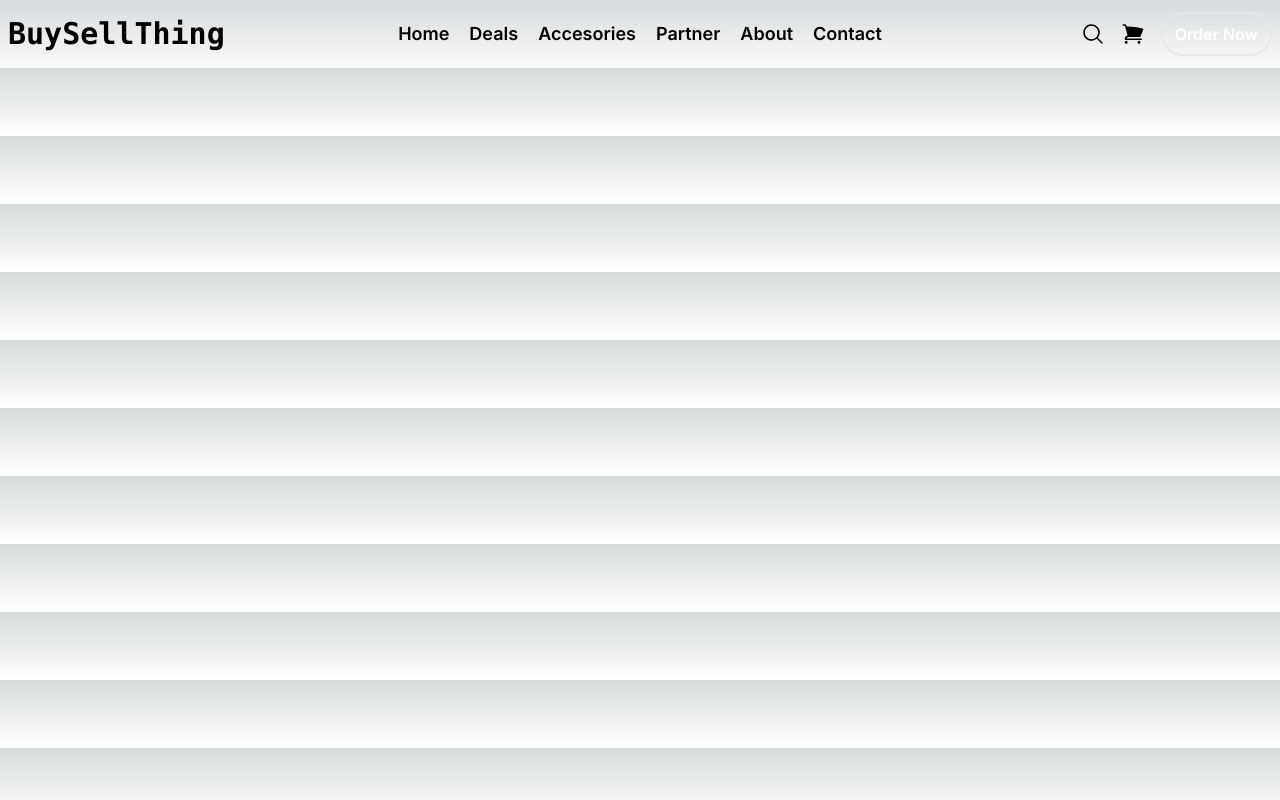
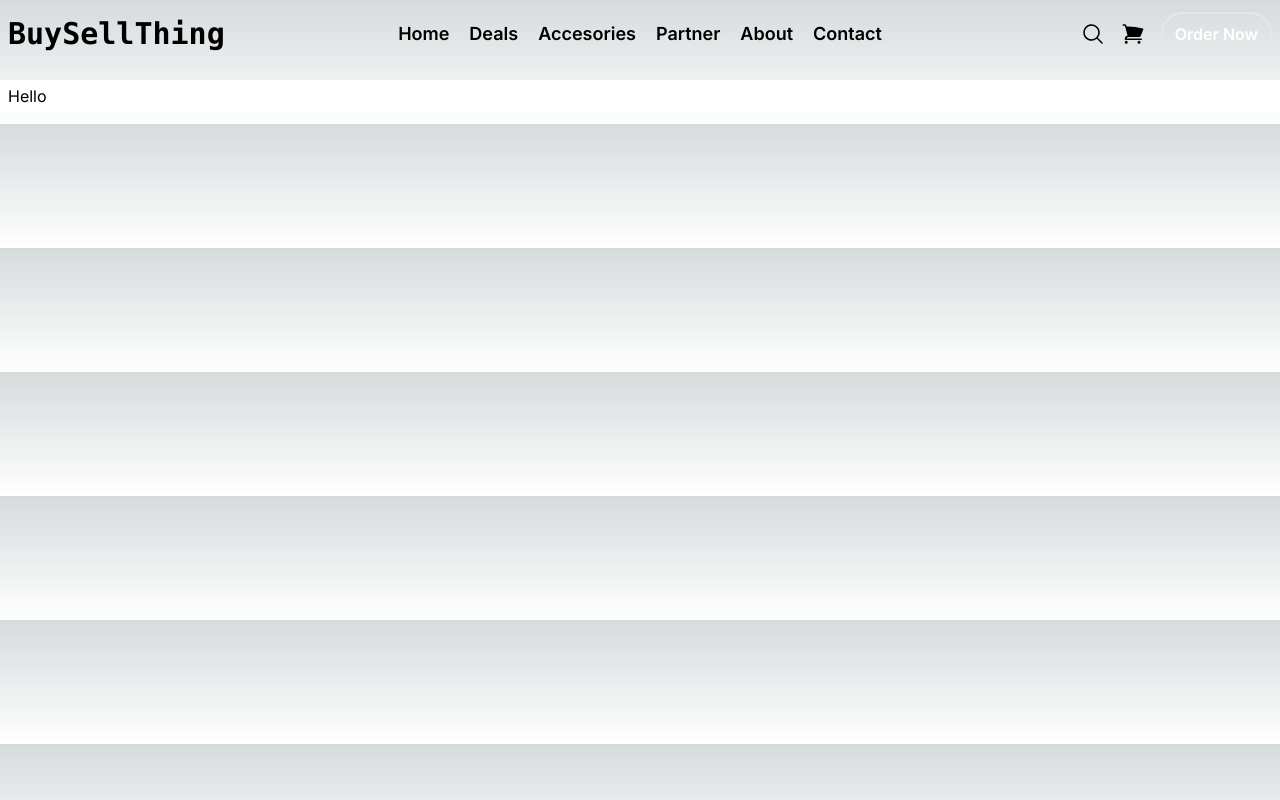
Before and after one commit to Deltalay/buysell_thing, a Next.js app: page / in a window 1280 px wide. Built offline with nearby package versions, Linux system fonts and the light colour scheme.

Commit message:
Add Item Card

```diff
--- /dev/null
+++ b/app/components/itemCard.tsx
@@ -0,0 +1,12 @@
+interface ItemCardProps {
+  price: string;
+  image: string;
+  content: string;
+}
+export default function ItemCard({price, image, content}: ItemCardProps) {
+  return <div className="bg-white hover:-translate-y-1 transition-transform ease-in duration-200 px-2 py-1 ">
+    <div>
+      <h1>Hello</h1>
+    </div>
+  </div>
+}
--- a/app/page.tsx
+++ b/app/page.tsx
@@ -1,10 +1,11 @@
+import ItemCard from "./components/itemCard";
 import NavBar from "./components/navbar";
 
 export default function Home() {
   return <>
   <NavBar/>
-  <section className="">
-
+  <section className="my-3">
+    <ItemCard price="22" content="32" image="da" />
   </section>
   </>
 }
--- a/package.json
+++ b/package.json
@@ -11,7 +11,7 @@
   "dependencies": {
     "argon2": "^0.40.1",
     "drizzle-orm": "^0.30.9",
-    "next": "14.1.3",
+    "next": "^14.2.3",
     "pg": "^8.11.5",
     "react": "^18.3.1",
     "react-dom": "^18.3.1"
@@ -24,7 +24,7 @@
     "autoprefixer": "^10.4.19",
     "drizzle-kit": "^0.20.17",
     "eslint": "^8.57.0",
-    "eslint-config-next": "14.2.1",
+    "eslint-config-next": "^14.2.3",
     "postcss": "^8.4.38",
     "tailwindcss": "^3.4.3",
     "typescript": "^5.4.5"
```
